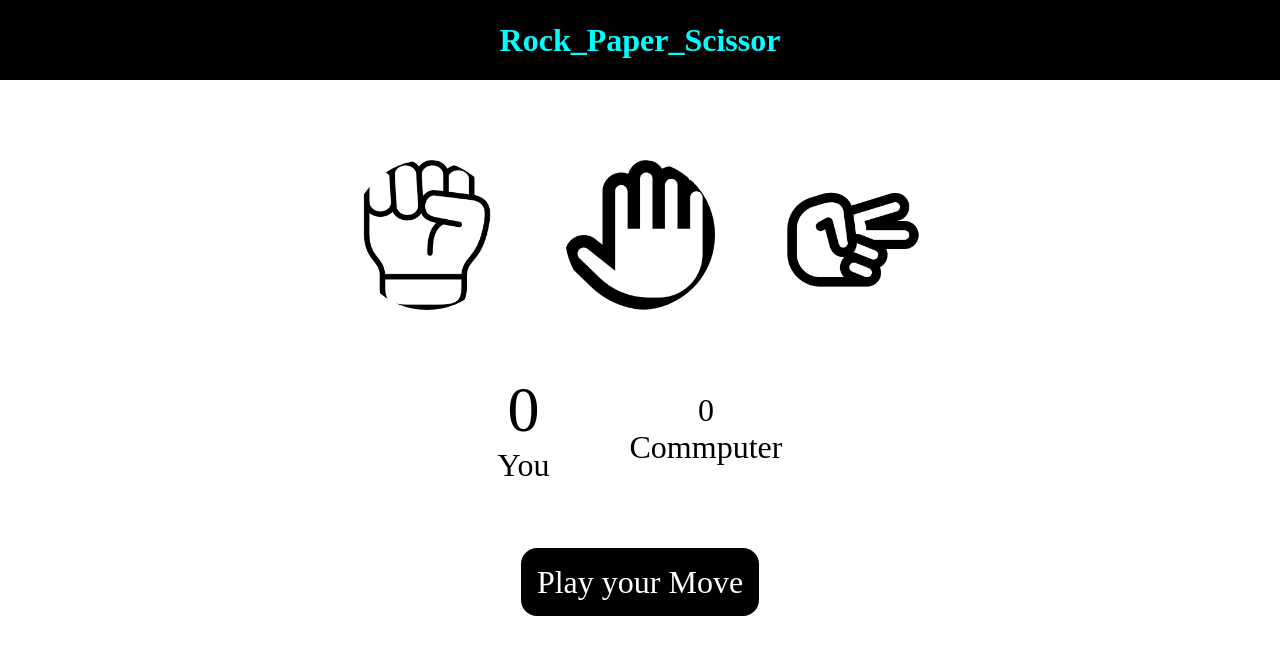
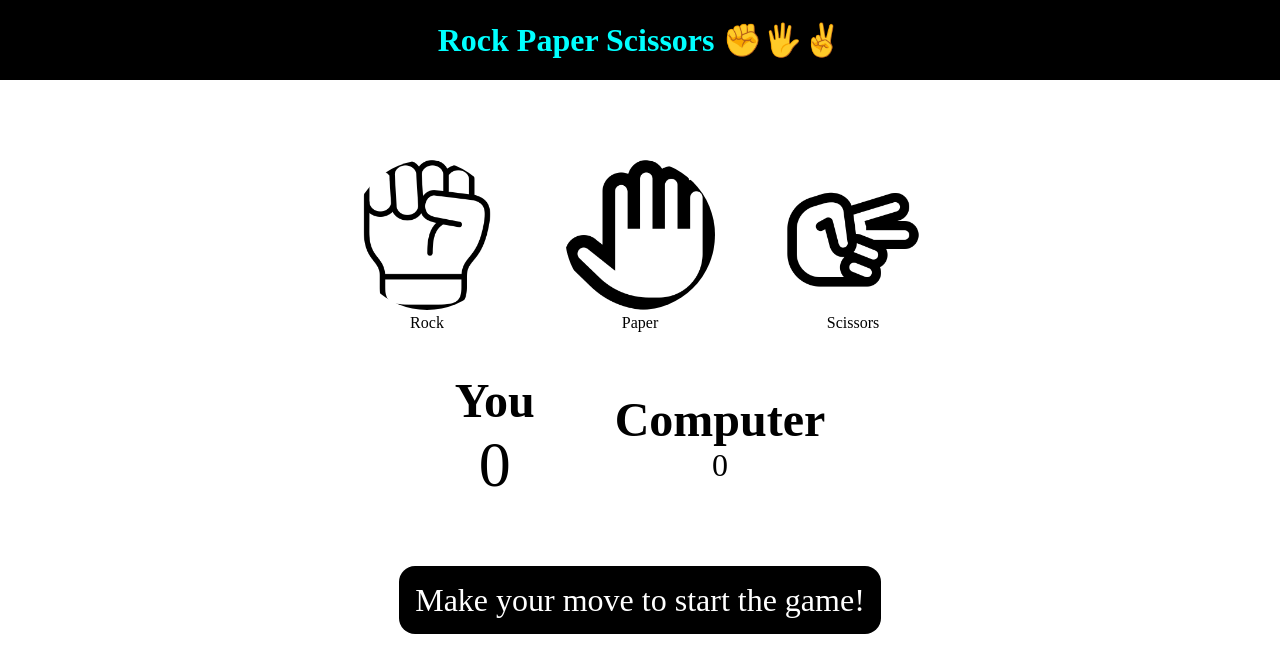
Before and after one commit to utkarsh081/Rock-Paper-Scissor, a plain HTML site: page index.html in a window 1280 px wide. Drawn offline with Linux system fonts and the light colour scheme.

Commit message:
Update index.html

```diff
--- a/index.html
+++ b/index.html
@@ -1,39 +1,46 @@
 <!DOCTYPE html>
 <html lang="en">
 <head>
-    <meta charset="UTF-8">
-    <meta name="viewport" content="width=device-width, initial-scale=1.0">
-    <title>Rock_Paper_Scissor</title>
-    <link rel="stylesheet" href="style.css">
+  <meta charset="UTF-8" />
+  <meta name="viewport" content="width=device-width, initial-scale=1.0"/>
+  <title>Rock Paper Scissors</title>
+  <link rel="stylesheet" href="style.css" />
 </head>
 <body>
-    <h1>Rock_Paper_Scissor</h1>
+  <div class="container">
+    <h1>Rock Paper Scissors ✊🖐✌️</h1>
+
     <div class="choices">
       <div class="choice" id="rock">
-            <img src="rock.png">
+        <img src="rock.png" alt="Rock" />
+        <p>Rock</p>
       </div>
       <div class="choice" id="paper">
-            <img src="paper.png">
+        <img src="paper.png" alt="Paper" />
+        <p>Paper</p>
       </div>
       <div class="choice" id="scissor">
-            <img src="scissor.png">
+        <img src="scissor.png" alt="Scissors" />
+        <p>Scissors</p>
       </div>
     </div>
 
     <div class="score-board">
       <div class="score">
+        <h2>You</h2>
         <p id="user-score">0</p>
-            <p>You</p>
       </div>
       <div class="score">
+        <h2>Computer</h2>
         <p id="comp-score">0</p>
-            <p>Commputer</p>
       </div>
     </div>
 
     <div class="msg-container">
-        <p id="msg">Play your Move</p>
+      <p id="msg">Make your move to start the game!</p>
     </div>
+  </div>
+
   <script src="script.js"></script>
 </body>
 </html>
```
Lines whose indentation alone changed are shown as unchanged.
